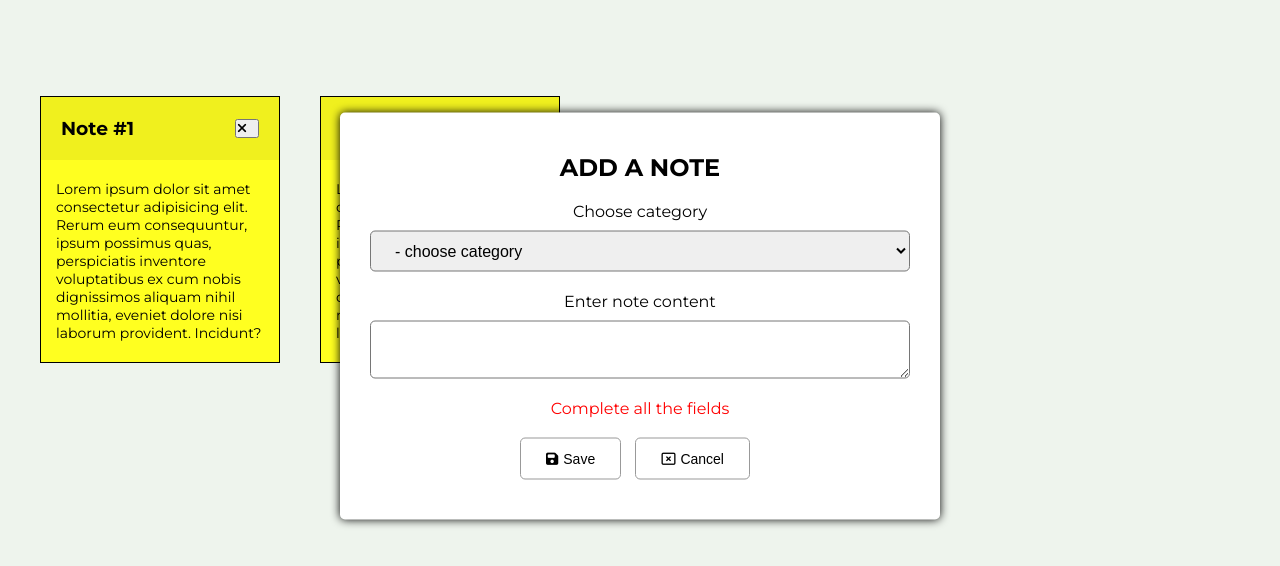
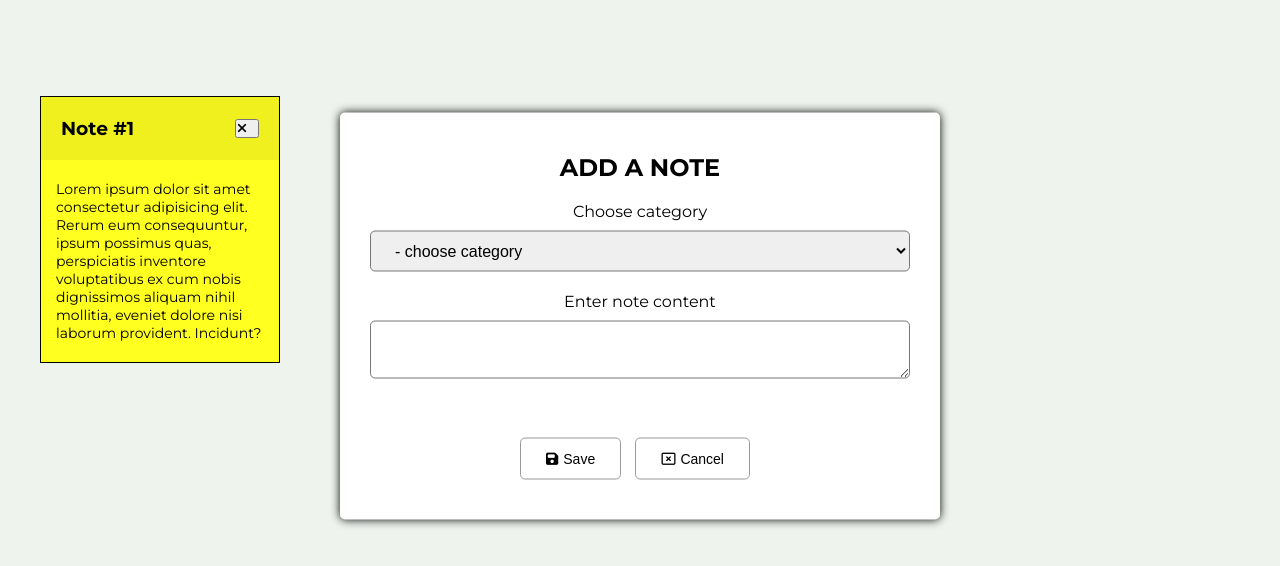
Before and after one commit to marcin-kk/MyNotes, a plain HTML site: page index.html in a window 1280 px wide. Both pictures are taken after a click on the button "Add". Shown: the part 84-650 px from the top of the page. Drawn offline with Linux system fonts and the light colour scheme.

Commit message:
variables created in JS, add new note functionality in place

```diff
--- a/index.html
+++ b/index.html
@@ -34,15 +34,6 @@
                 mollitia, eveniet dolore nisi laborum provident. Incidunt?</div>
         </div>
 
-        <div class="note">
-            <div class="note-header">
-                <h3 class="note-title">Note #2</h3>
-                <button class="delete-note"><i class="fas fa-times icon"></i></button>
-            </div>
-            <div class="note-body">Lorem ipsum dolor sit amet consectetur adipisicing elit. Rerum eum consequuntur,
-                ipsum possimus quas, perspiciatis inventore voluptatibus ex cum nobis dignissimos aliquam nihil
-                mollitia, eveniet dolore nisi laborum provident. Incidunt?</div>
-        </div>
     </div>
 
     <div class="note-panel">
--- a/script.js
+++ b/script.js
@@ -0,0 +1,25 @@
+const saveBtn = document.querySelector(".save")
+const addBtn = document.querySelector(".add")
+const notePanel = document.querySelector(".note-panel")
+const selectCategories = document.querySelector("#category")
+const textArea = document.querySelector("#text")
+const panelError = document.querySelector(".error")
+
+const showPanel = () => {
+	notePanel.style.display = "flex"
+}
+
+const createNote = () => {
+	if (selectCategories.value == !0 && textArea.value !== "") {
+		console.log("ok")
+
+	} else {
+        panelError.style.visibility = 'visible'
+	}
+}
+
+addBtn.addEventListener("click", showPanel)
+saveBtn.addEventListener("click", createNote)
+selectCategories.addEventListener("change", function () {
+	console.dir(selectCategories)
+})
--- a/style.css
+++ b/style.css
@@ -75,8 +75,7 @@ i {
 }
 
 .note-panel {
-	display: flex;
-	/* display: none; */
+	display: none;
 	flex-direction: column;
 	align-items: center;
 	justify-content: center;
@@ -115,5 +114,5 @@ i {
 .note-panel .error {
     margin-bottom: 20px;
     color: red;
-    /* visibility: hidden; */
+    visibility:hidden;
 }
```
